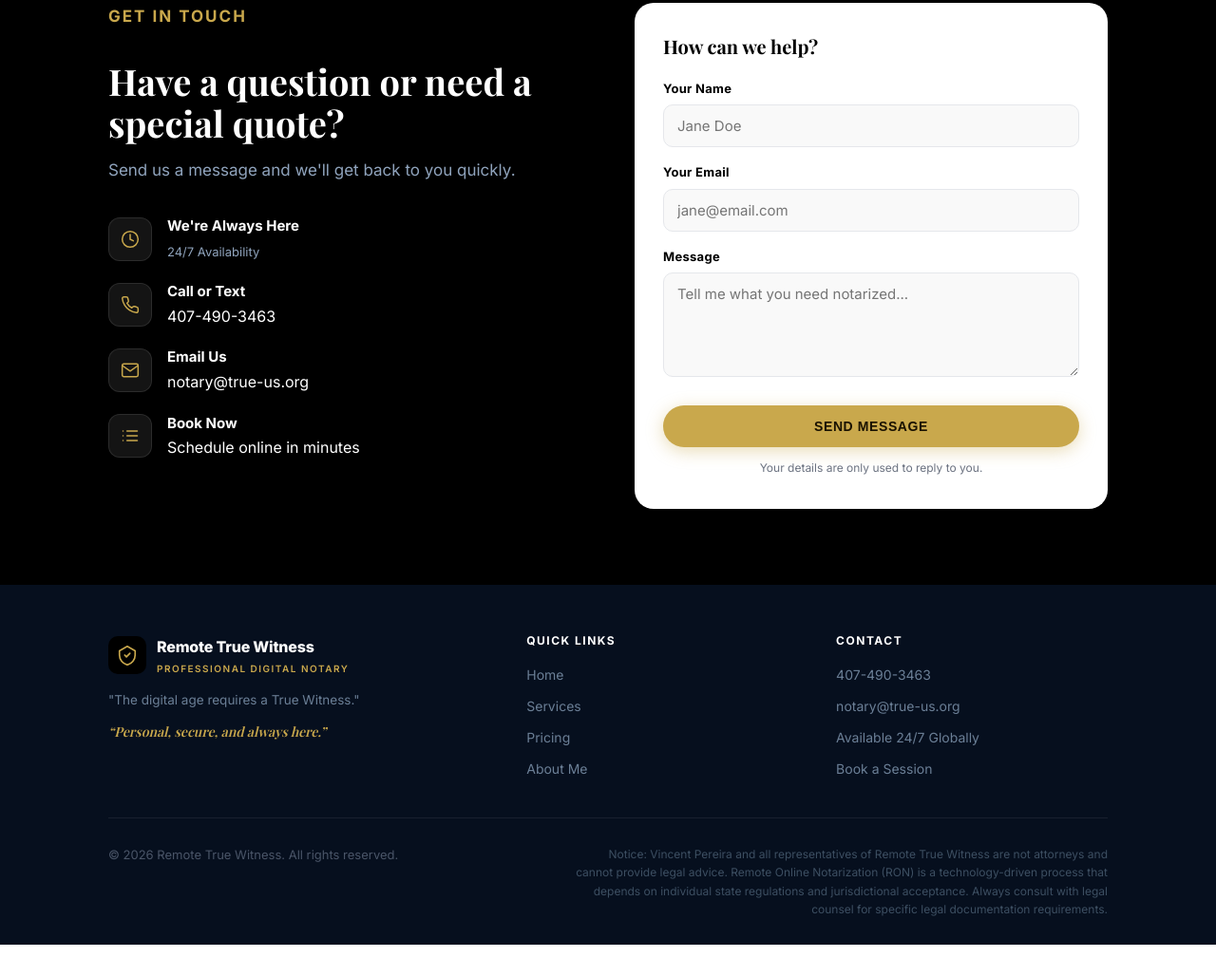
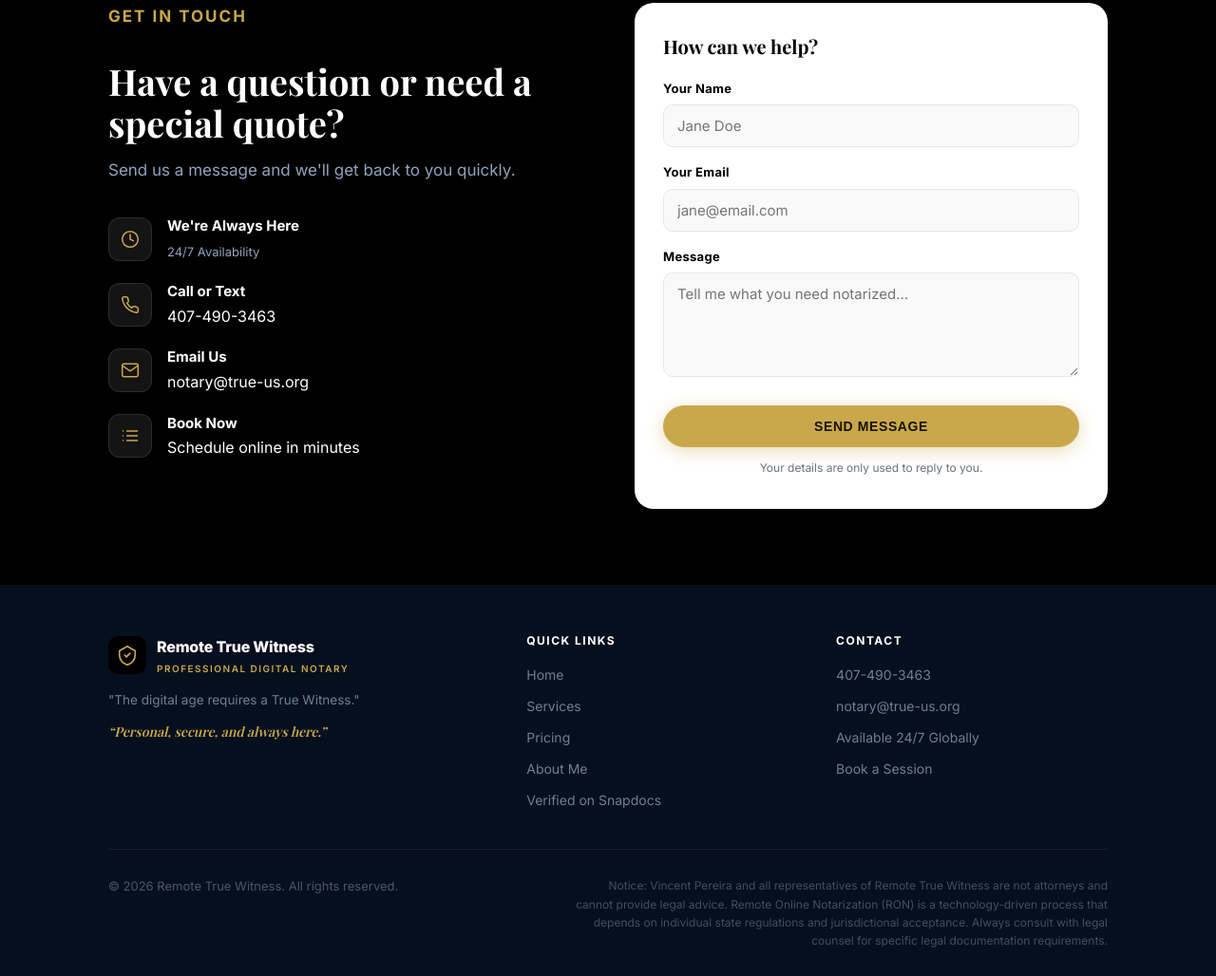
Before and after one commit to b9rbwm7fvh-design/remotetruewitness, a plain HTML site: page index.html in a window 1280 px wide. Shown: the part 3819-4847 px from the top of the page at 95% size. Before the commit the page ends 4814 px from the top, so only its background shows below. Drawn offline with nearby package versions, Linux system fonts and the light colour scheme; a web font is replaced by a local one.

Commit message:
Add Snapdocs verified profile link to footer

```diff
--- a/index.html
+++ b/index.html
@@ -1162,6 +1162,7 @@
           <li><a href="#services">Services</a></li>
           <li><a href="#pricing">Pricing</a></li>
           <li><a href="#about">About Me</a></li>
+          <li><a href="https://notary.snapdocs.com/notary-public/florida/saint-cloud/vincent-pereira" target="_blank" rel="noopener">Verified on Snapdocs</a></li>
         </ul>
       </div>
 
```
